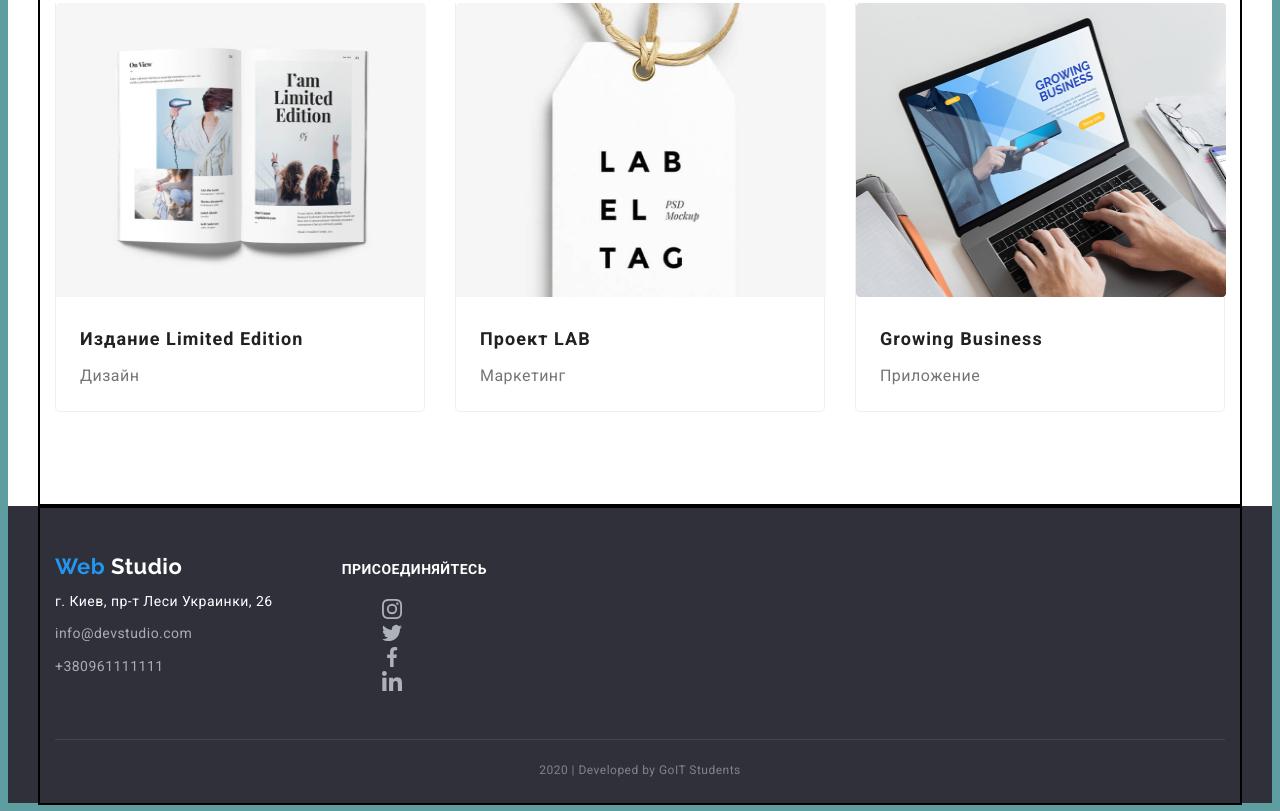
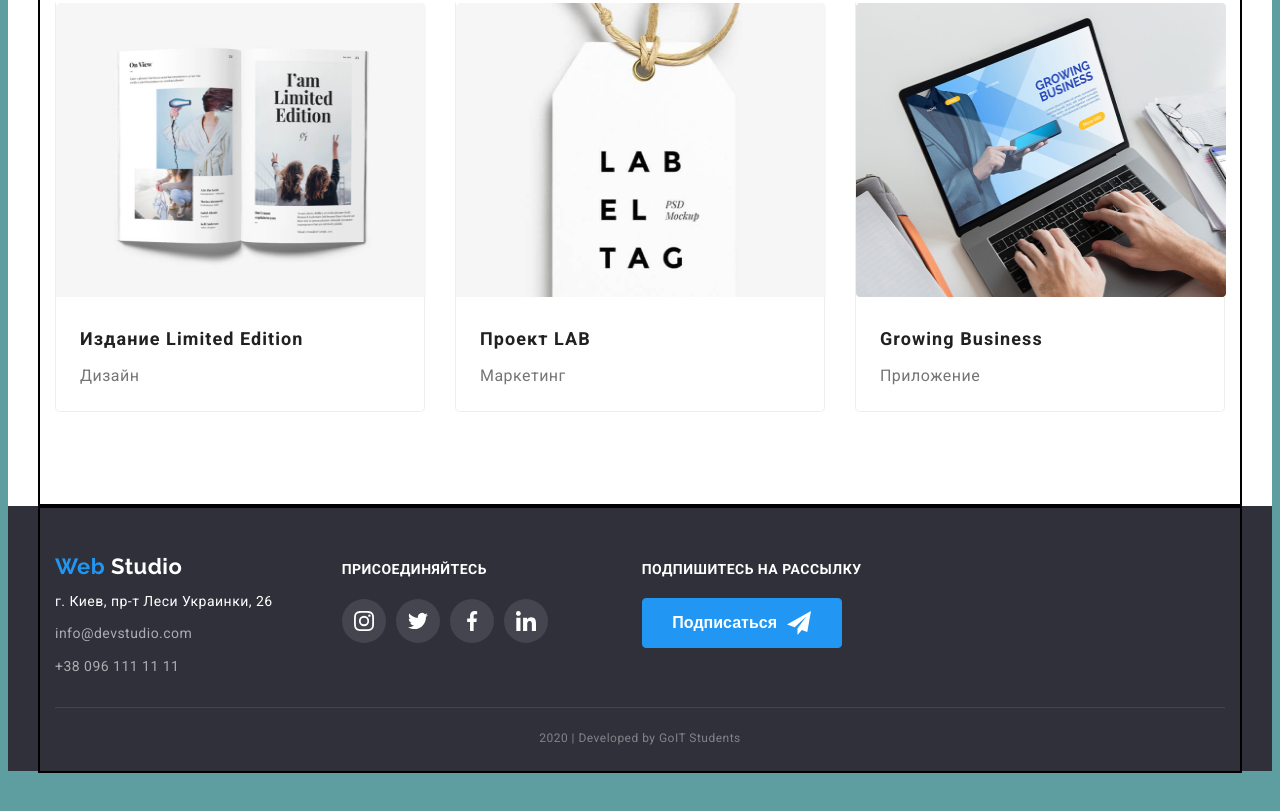
Before and after one commit to Valentyna-Chudik/goit-markup-hw-04, a plain HTML site: page portfolio.html in a window 1280 px wide. Shown: the part 1144-1955 px from the top of the page. After the commit the page ends 1923 px from the top, so only its background shows below. Drawn offline with Linux system fonts and the light colour scheme.

Commit message:
Inline-svg added

```diff
--- a/css/style.css
+++ b/css/style.css
@@ -588,6 +588,12 @@ body {
   color: var(--accent-color);
 }
 
+/* Social */
+
+.footer-social {
+  padding-right: 94px;
+}
+
 .social {
   display: block;
   margin-bottom: 21px;
@@ -632,6 +638,44 @@ body {
 .social-icon {
   width: 20px;
   height: 20px;
+}
+
+/* Subscription */
+
+.subscription {
+  display: block;
+  margin-bottom: 20px;
+
+  font-weight: 700;
+  font-size: 14px;
+  line-height: 1.14;
+  text-transform: uppercase;
+}
+
+.subscribe-button {
+  display: inline-flex;
+  justify-content: center;
+  align-items: center;
+  margin-left: auto;
+  padding: 10px 28px;
+
+  width: 200px;
+  height: 50px;
+
+  background-color: var(--accent-color);
+  color: #ffffff;
+  border: 1px solid var(--accent-color);
+  border-radius: 4px;
+
+  font-weight: 700;
+  font-size: 16px;
+  line-height: 1.87;
+}
+
+.button-icon {
+  width: 24px;
+  height: 24px;
+  margin-left: 10px;
 }
 
 .copyright {
@@ -717,6 +761,11 @@ body {
   margin-bottom: 0px;
 }
 
+.portfolio-list .item:hover {
+  box-shadow: 1px 4px 6px rgba(0, 0, 0, 0.16), 0px 4px 4px rgba(0, 0, 0, 0.06),
+    0px 1px 1px rgba(0, 0, 0, 0.12);
+}
+
 .project-text {
   color: var(--primary-white-color);
   font-size: 18px;
--- a/portfolio.html
+++ b/portfolio.html
@@ -52,7 +52,7 @@
               <svg class="smartphone-icon">
                 <use href="./images/sprite.svg#smartphone"></use>
               </svg>
-              +380961111111</a
+              +38 096 111 11 11</a
             >
           </li>
         </ul>
@@ -256,7 +256,7 @@
               </li>
               <li>
                 <a class="list-contacts-link" href="tel:+380961111111"
-                  >+380961111111</a
+                  >+38 096 111 11 11</a
                 >
               </li>
             </ul>
@@ -264,28 +264,47 @@
           <!--Social-->
           <div class="footer-social">
             <b class="social">присоединяйтесь</b>
-            <ul class="social-links" lang="en">
+            <ul class="social-list" lang="en">
               <li class="item">
-                <a class="social-icon" href="">
-                  <img src="./images/instagram.svg" alt="Instagram" />
+                <a class="social-link" href="">
+                  <svg class="social-icon">
+                    <use href="images/sprite.svg#instagram"></use>
+                  </svg>
                 </a>
               </li>
               <li class="item">
-                <a class="social-icon" href="">
-                  <img src="./images/twitter.svg" alt="Twitter" />
+                <a class="social-link" href="">
+                  <svg class="social-icon">
+                    <use href="images/sprite.svg#twitter"></use>
+                  </svg>
                 </a>
               </li>
               <li class="item">
-                <a class="social-icon" href="">
-                  <img src="./images/facebook.svg" alt="Facebook" />
+                <a class="social-link" href="">
+                  <svg class="social-icon">
+                    <use href="images/sprite.svg#facebook"></use>
+                  </svg>
                 </a>
               </li>
               <li class="item">
-                <a class="social-icon" href="">
-                  <img src="./images/linkedin.svg" alt="Linkedin" />
+                <a class="social-link" href="">
+                  <svg class="social-icon">
+                    <use href="images/sprite.svg#linkedin"></use>
+                  </svg>
                 </a>
               </li>
             </ul>
+          </div>
+
+          <!--Subscription-->
+          <div class="footer-subscription">
+            <b class="subscription">подпишитесь на рассылку</b>
+            <button class="subscribe-button" type="button">
+              Подписаться
+              <svg class="button-icon">
+                <use href="./images/sprite.svg#send"></use>
+              </svg>
+            </button>
           </div>
         </div>
 
```
Also changed, not shown: index.html (+12 -1 lines).
